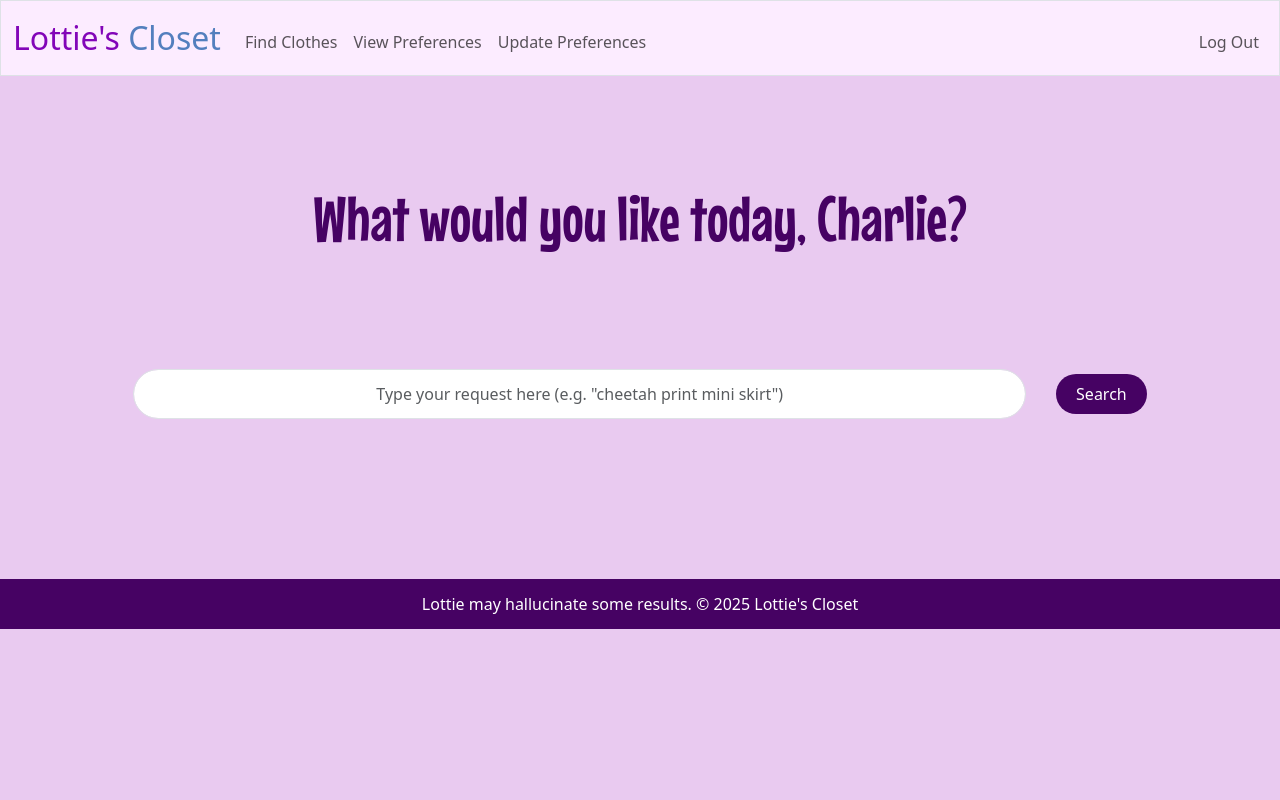
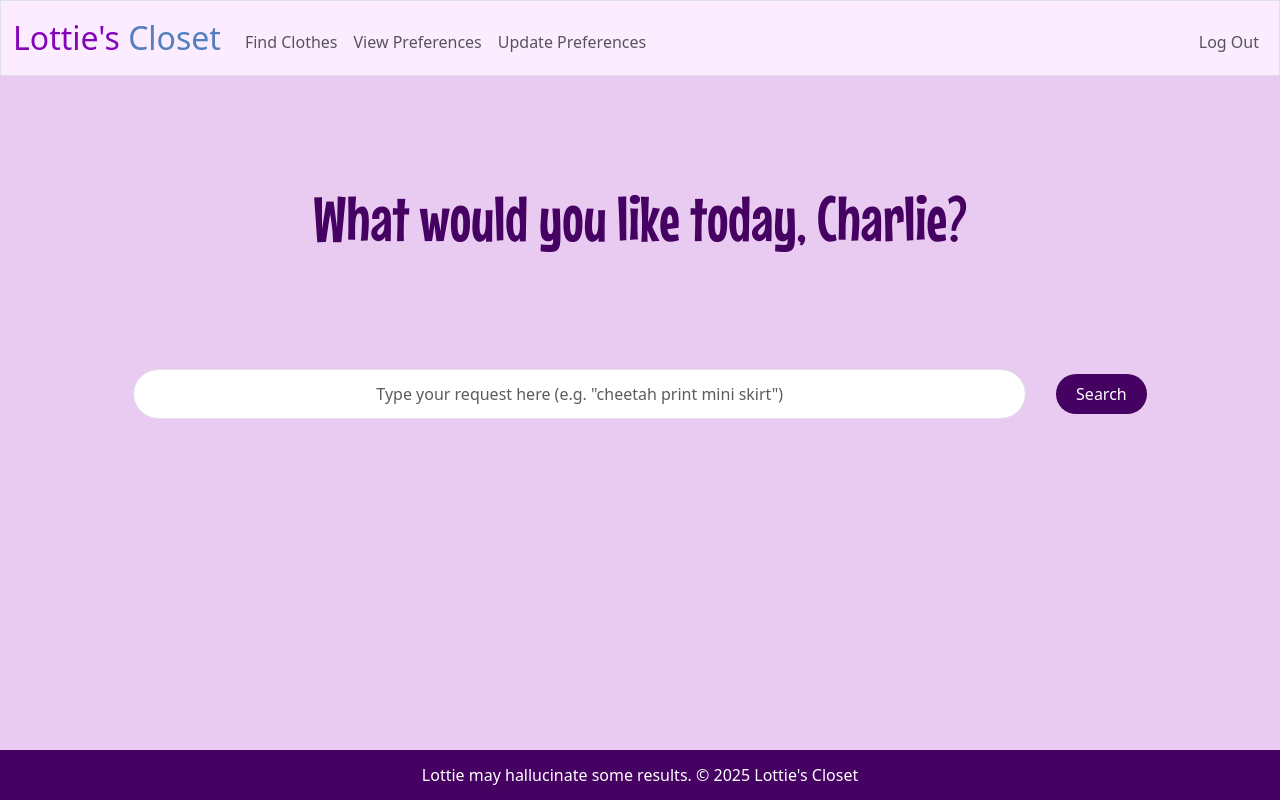
Before and after one commit to cfeigin/lotties-closet, a Flask app: page / in a window 1280 px wide. Run offline with Flask 3, Linux system fonts and the light colour scheme; a user stored in the database is signed in; some libraries are stand-ins or nearby versions.

Commit message:
Fixed sticky footer

```diff
--- a/app.py
+++ b/app.py
@@ -8,7 +8,6 @@ from flask_session import Session
 from openai import OpenAI
 from serpapi import GoogleSearch
 from werkzeug.security import check_password_hash, generate_password_hash
-# TODO: delete?
 from helpers import apology, login_required
 
 # Configure application
--- a/static/styles.css
+++ b/static/styles.css
@@ -5,6 +5,15 @@
 body
 {
     background-color: #e9caf0;
+    /* From ChatGPT - ensures sticky footer */
+    min-height: 100vh;
+    display: flex;
+    flex-direction: column;
+}
+
+main
+{
+    flex: 1;
 }
 
 h1
@@ -41,6 +50,9 @@ p
 
 footer
 {
+    /* Taken from StackOverflow: https://stackoverflow.com/questions/1488565/how-to-stick-a-footer-to-bottom-in-css */
+    /* Ensures footer sticks to bottom of page */
+    margin-bottom: 0;
     background-color: #460263;
     color: white;
     height: 50px;
```
Also changed, not shown: 2 other files.
